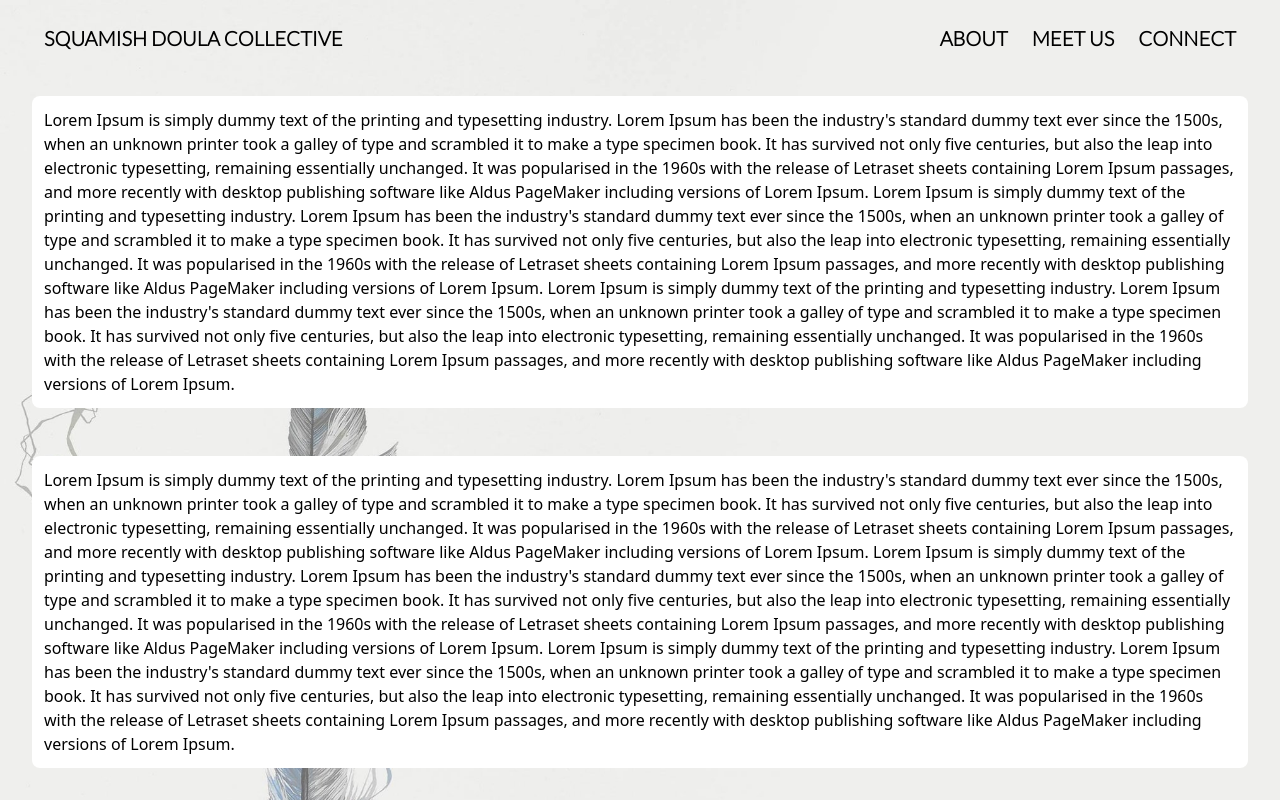
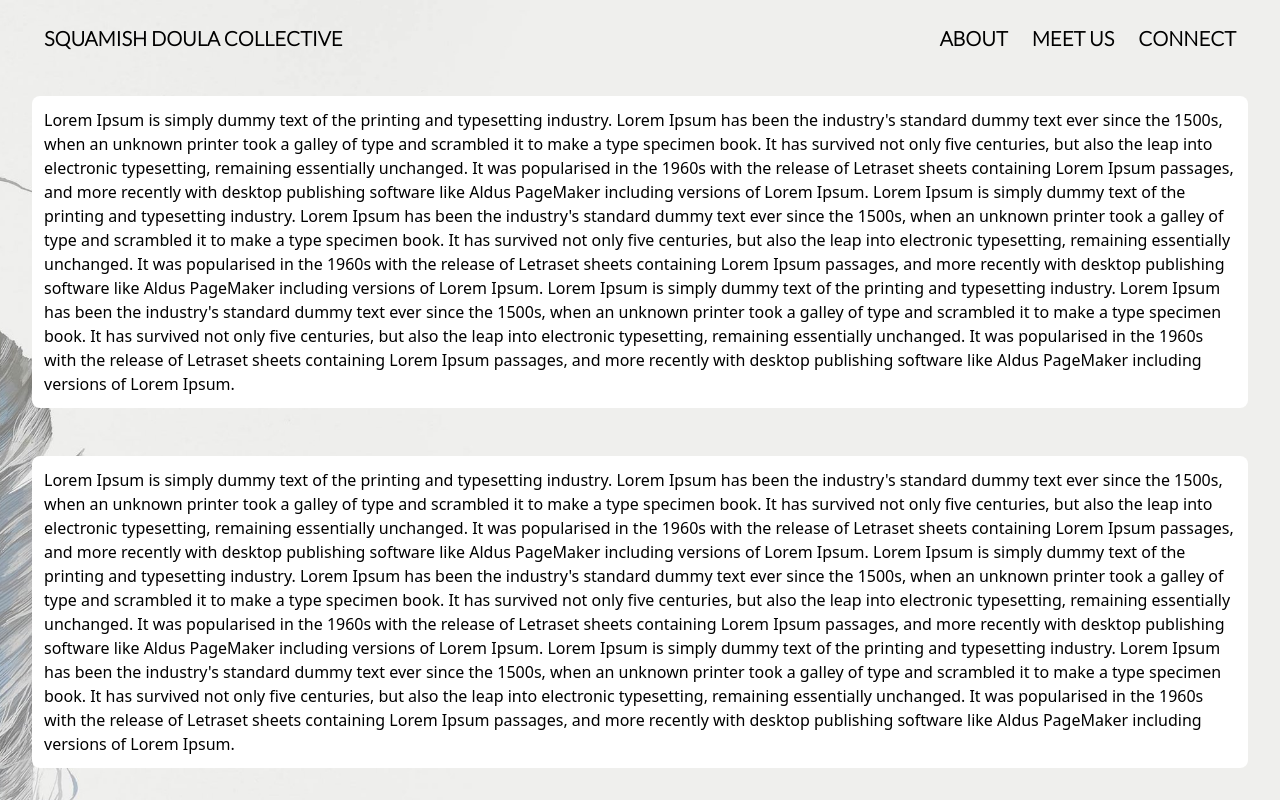
Before and after one commit to mathiusjohnson/birth-collective, a React (Create React App) app: page / in a window 1280 px wide. Shown: the top 800 px of the page. Built offline with nearby package versions, Linux system fonts and the light colour scheme.

Commit message:
add margin left

```diff
--- a/src/components/Parallax/ParallaxStyles.css
+++ b/src/components/Parallax/ParallaxStyles.css
@@ -1,4 +1,5 @@
 .parallax {
   background-image: url('/src/assets/images/parallax-image.jpg');
   background-size: cover;
+  margin-left: -25%;
 }
```
